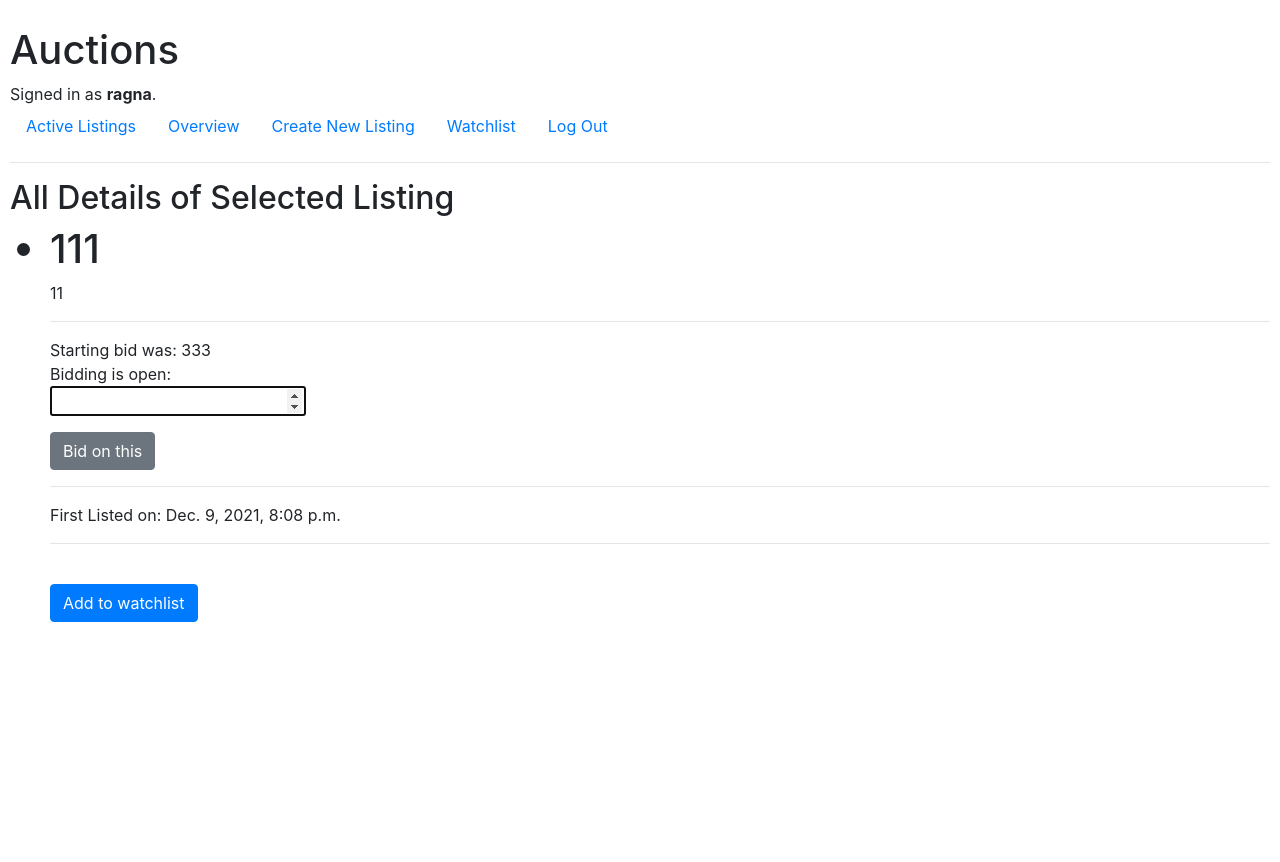
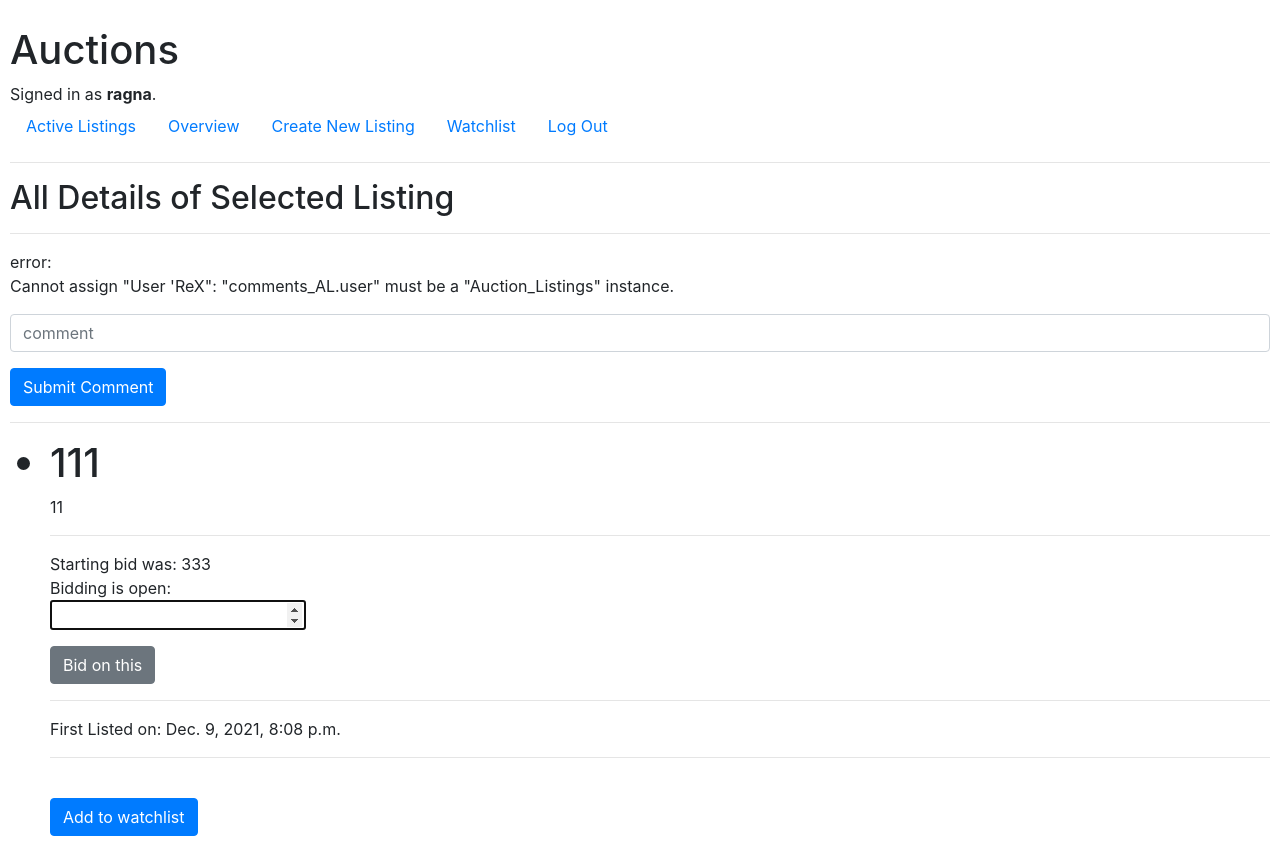
Before and after one commit to ReX342/Commerce, a Django app: page /auction/5 in a window 1280 px wide. Before the commit the page ends 622 px from the top, so only its background shows below. Run offline with Django 3.2, Linux system fonts and the light colour scheme; a user stored in the database is signed in; data comes from the database, SQL or seed files in the repository; both versions use the stored data as it was after the commit; some libraries are stand-ins or nearby versions.

Commit message:
stuck for the day

```diff
--- a/auctions/models.py
+++ b/auctions/models.py
@@ -62,7 +62,11 @@ class Bids(models.Model):
 
 class comments_AL(models.Model):
     AL = models.ForeignKey(Auction_Listings, on_delete=models.CASCADE, related_name='auction_list', unique=True)
-    pass
+    user = models.ForeignKey(Auction_Listings, on_delete=models.CASCADE)
+    comment = models.CharField(max_length=2000)
+    def __str__(self):
+        return self.AL
+
 
 # I can't delete these untile I delete my dbase.
 class WatchList(models.Model):
--- a/auctions/templates/auctions/listing.html
+++ b/auctions/templates/auctions/listing.html
@@ -2,6 +2,19 @@
 
 {% block body %}
     <h2>All Details of Selected Listing</h2>
+    <hr>
+    error: <p>Cannot assign "User 'ReX": "comments_AL.user" must be a "Auction_Listings" instance.</p>
+
+    <form action="{% url 'comment' listing.id %}" method="post">
+        {% csrf_token %}
+        <input type="hidden" name="al" value="{{AL}}">
+        <input type="hidden" name="user" value="{{user}}">
+        <div class="form-group">
+            <input class="form-control" type="text" name="comment" placeholder="comment">
+        </div>
+        <input class="btn btn-primary" type="submit" value="Submit Comment">
+    </form>
+    <hr>
 
     {% if message %}
         <div>{{ message }}</div>
@@ -67,7 +80,6 @@
     </form>
     {% endif %}
 
-
     {% if listing.image_url %}
     {{ listing.image_url }}
     {% endif %}
--- a/auctions/urls.py
+++ b/auctions/urls.py
@@ -17,5 +17,6 @@ urlpatterns = [
     path("watch_this/<int:id>", views.watch_this, name="watch_this"),
     path("unwatch_this/<int:id>", views.unwatch_this, name="unwatch_this"),
     path('placebid/<int:id>', views.placebid, name="placebid"),
-    path('end_auction/<int:id>', views.end_auction, name="end_auction")
+    path('end_auction/<int:id>', views.end_auction, name="end_auction"),
+    path('comment/<int:id>', views.comment, name="comment")
 ]
--- a/auctions/views.py
+++ b/auctions/views.py
@@ -3,7 +3,7 @@ from django.db import IntegrityError
 from django.http import HttpResponse, HttpResponseRedirect
 from django.shortcuts import render, redirect
 from django.urls import reverse
-from .models import Auction_Listings, User, Bids, Bid
+from .models import Auction_Listings, User, Bids, Bid, comments_AL
 from .forms import Auction_ListingsForm, BidsForm
 from django.contrib.auth.decorators import login_required
 from django.contrib import messages
@@ -180,3 +180,19 @@ def end_auction(request, id):
     else:
         messages.info(request, "Only the person placing the auction should have seen the option to end the auction")
     return HttpResponseRedirect(reverse("index"))
+
+@login_required
+def comment(request, id):
+    auction = Auction_Listings.objects.get(id=id)
+    print(auction)
+    if request.method == 'POST':
+        comment = comments_AL(AL=auction, user=User.objects.get(id=request.user.id), comment=str(request.POST['comment']))
+        print(comment)
+        print(auction)
+        print(User.objects.get(id=request.user.id))
+        print(request.POST['comment'])
+        comment.save()
+    else:
+        comments = comments_AL.comment_set.all()
+        return HttpResponseRedirect(reverse("detail", kwargs={"id":id }))
+    return HttpResponseRedirect(reverse("index", kwargs={"id":id }))
```
Also changed, not shown: db.sqlite3.
